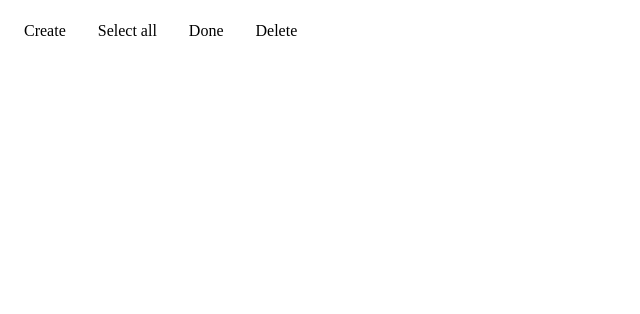
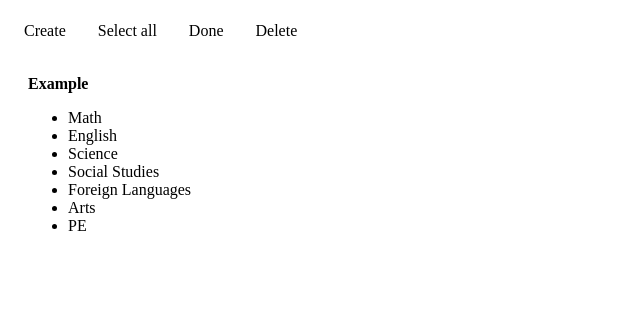
Before and after one commit to ssatocc/todolist-flask, a Flask app: page / in a window 1280 px wide. Shown: the top 314 px of the page, without its empty margins (0-640 px from the left). Run offline with Flask 3, Linux system fonts and the light colour scheme; data that the repository does not hold is empty; parts of the project's set-up code (start-up, migrations or seed data) failed here and were passed over; some libraries are stand-ins or nearby versions.

Commit message:
Add Example

```diff
--- a/src/static/style.css
+++ b/src/static/style.css
@@ -44,3 +44,11 @@
 .todolist li span {
     margin-left: 10px;
 }
+
+.example {
+    padding-inline-start: 20px;
+}
+
+.example h4 {
+    margin-bottom: 0px;
+}
--- a/src/templates/index.html
+++ b/src/templates/index.html
@@ -34,6 +34,18 @@
           <span v-if="todo.completed">- Done 👍</span>
         </li>
       </ul>
+      <div class="example">
+        <h4>Example</h4>
+        <ul>
+          <li>Math</li>
+          <li>English</li>
+          <li>Science</li>
+          <li>Social Studies</li>
+          <li>Foreign Languages</li>
+          <li>Arts</li>
+          <li>PE</li>
+        </ul>
+      </div>
     </div>
     <script>
       const app = Vue.createApp({
```
